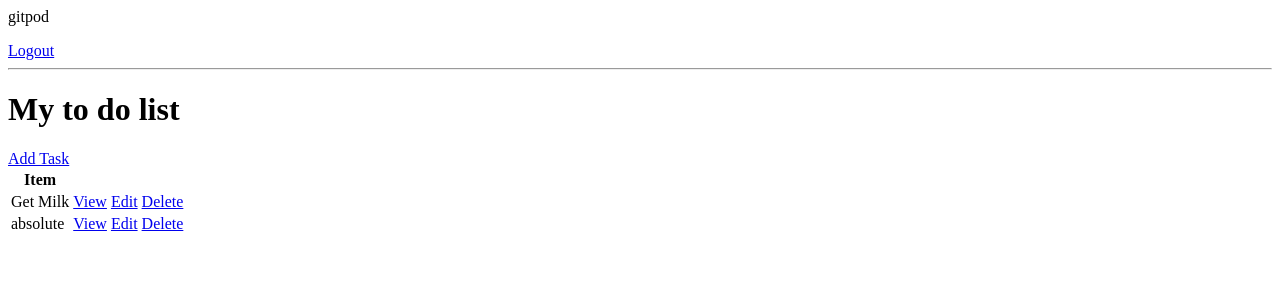
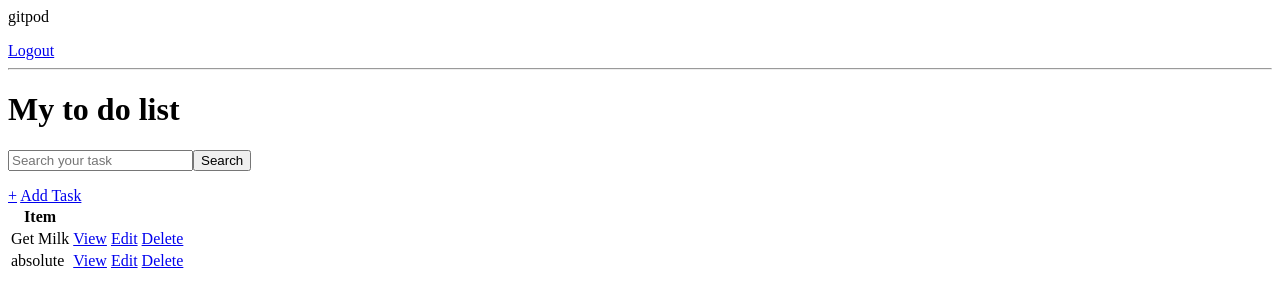
Before and after one commit to Tylerdevries/ToDoApp, a Django app: page / in a window 1280 px wide. Shown: the top 307 px of the page. Run offline with Django 4.2, Linux system fonts and the light colour scheme; a user stored in the database is signed in; data comes from the database, SQL or seed files in the repository; both versions use the stored data as it was after the commit.

Commit message:
Added Search bar with full search functionality

```diff
--- a/todo_list/base/templates/base/task_list.html
+++ b/todo_list/base/templates/base/task_list.html
@@ -7,6 +7,14 @@
 {% endif %}
 <hr>
 <h1>My to do list</h1>
+
+<form method="GET" style="display: flex;">
+    <input type='text' name='search-area' placeholder="Search your task" value="{{search_input}}">
+    <input type="submit" value='Search'>
+</form>
+{% if tasks|length > 0 %}
+<a id="add-link" href="{% url 'task-create' %}">&#x2b;</a>
+{% endif %}
 
 <a href="{% url 'task-create' %}" >Add Task</a>
 <table>
```
Also changed, not shown: todo_list/db.sqlite3.
